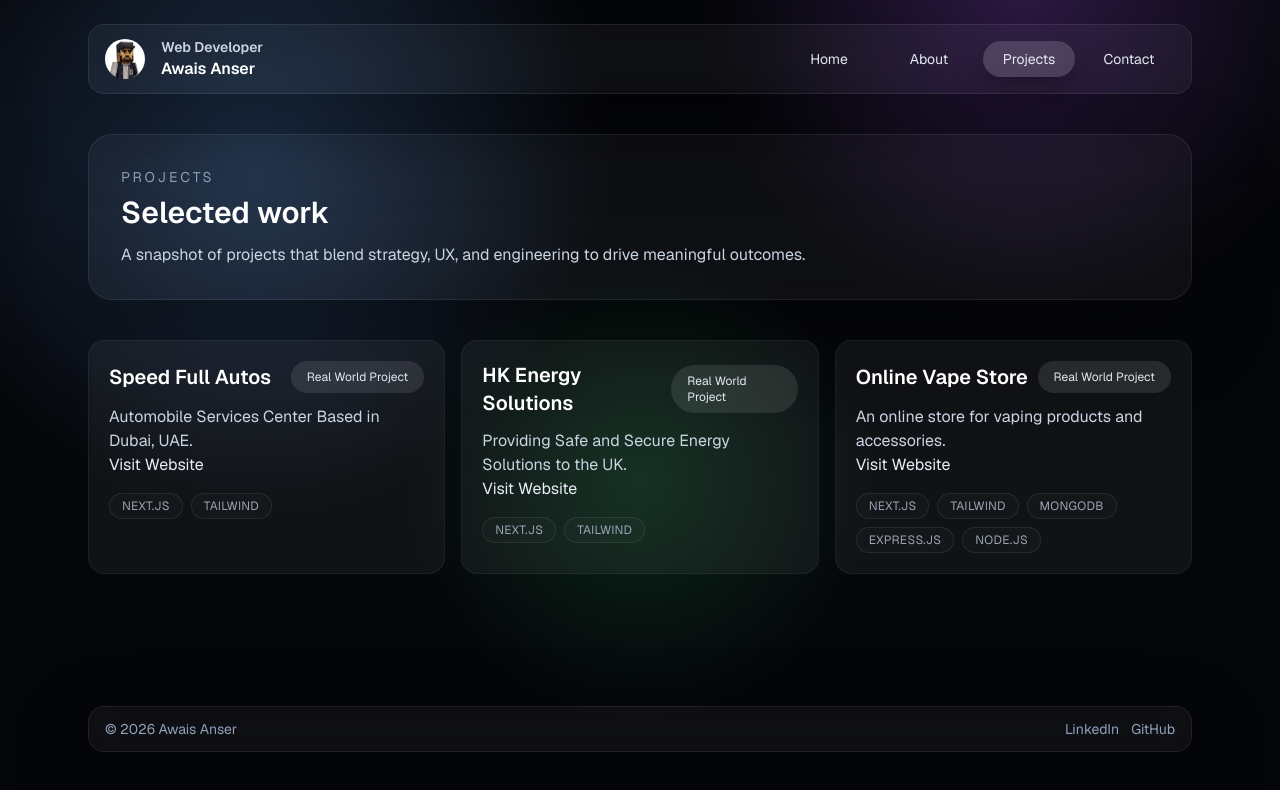
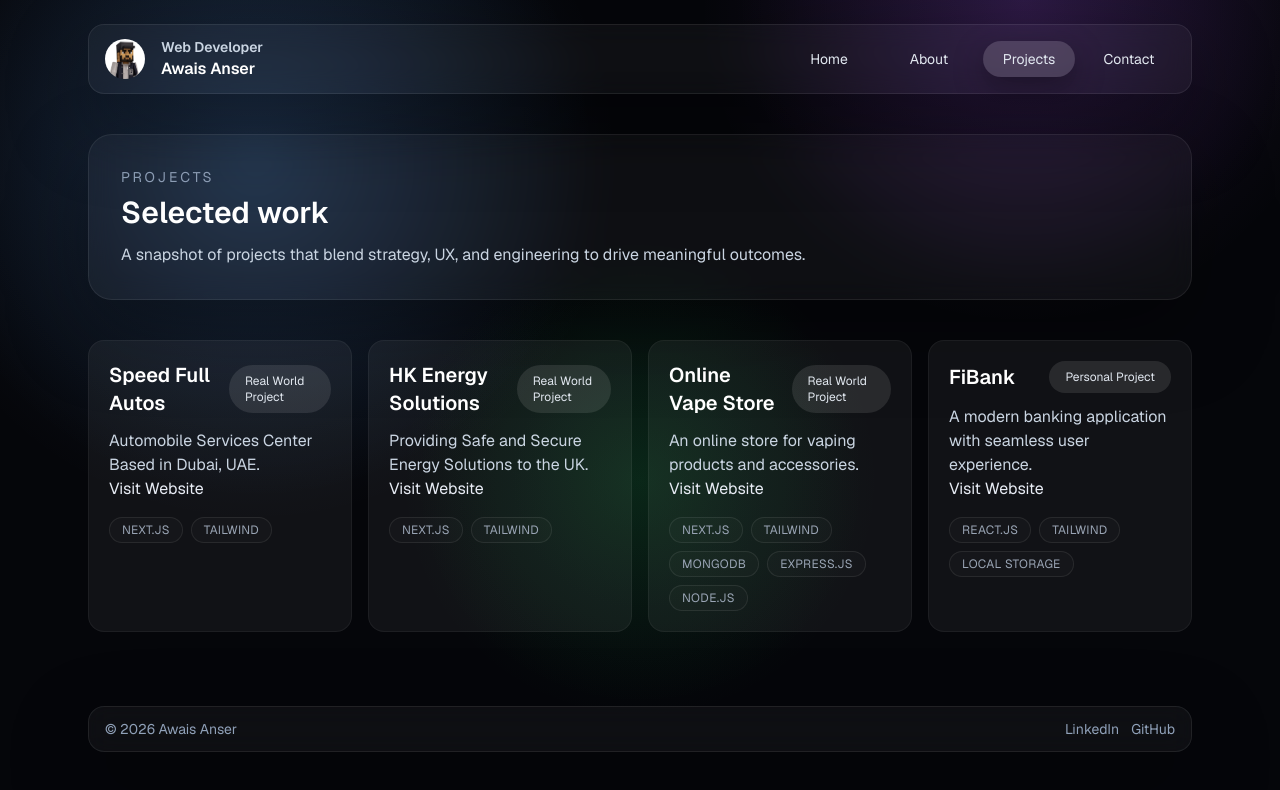
Before and after one commit to awai5an5er/Portfolio, a Next.js app: page /projects in a window 1280 px wide. Shown: the top 790 px of the page. Built offline with nearby package versions, Linux system fonts and the light colour scheme.

Commit message:
project added

```diff
--- a/src/app/projects/page.tsx
+++ b/src/app/projects/page.tsx
@@ -7,16 +7,26 @@ const featured = [
     blurb: "Automobile Services Center Based in Dubai, UAE.",
     link: "https://speedfullauto.com",
     tags: ["Next.js", "Tailwind"],
+    detail: "Real World Project",
   },
   {
     title: "HK Energy Solutions",
     blurb: "Providing Safe and Secure Energy Solutions to the UK.",
     tags: ["Next.js", "Tailwind"],
+    detail: "Real World Project",
   },
   {
     title: "Online Vape Store",
     blurb: "An online store for vaping products and accessories.",
     tags: ["Next.js", "Tailwind", "MongoDB", "Express.js", "Node.js"],
+    detail: "Real World Project",
+  },
+  {
+    title: "FiBank",
+    blurb: "A modern banking application with seamless user experience.",
+    link: "https://fi-bank-project.netlify.app",
+    tags: ["React.js", "Tailwind", "Local Storage"],
+    detail: "Personal Project",
   },
 ];
 export default function ProjectsPage() {
@@ -49,7 +59,7 @@ export default function ProjectsPage() {
                   {item.title}
                 </h3>
                 <span className="rounded-full bg-white/10 px-4 py-2 text-xs text-slate-200">
-                  Real World Project
+                  {item.detail}
                 </span>
               </div>
               <p className="mt-3 text-slate-300">{item.blurb}</p>
```
